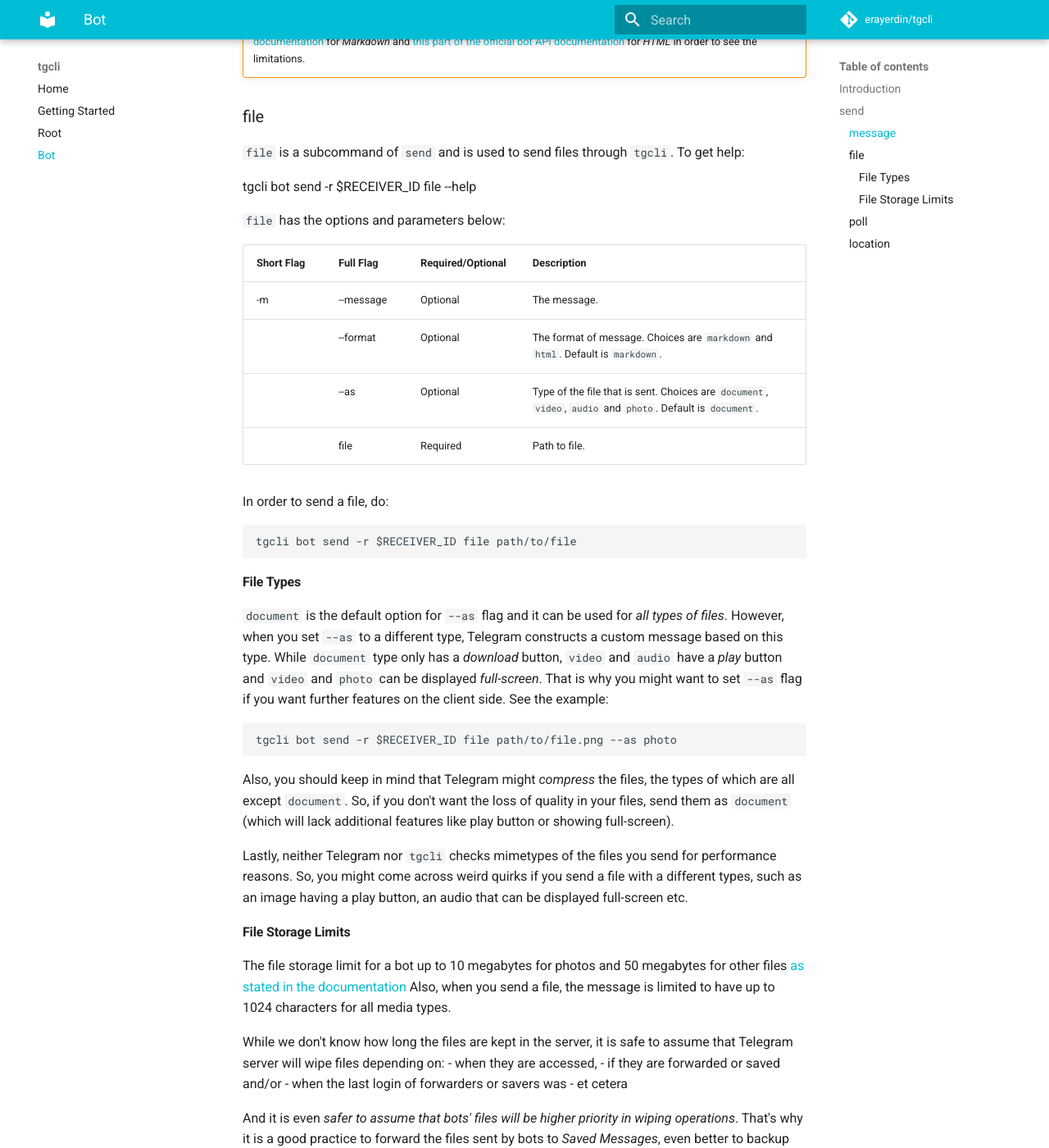
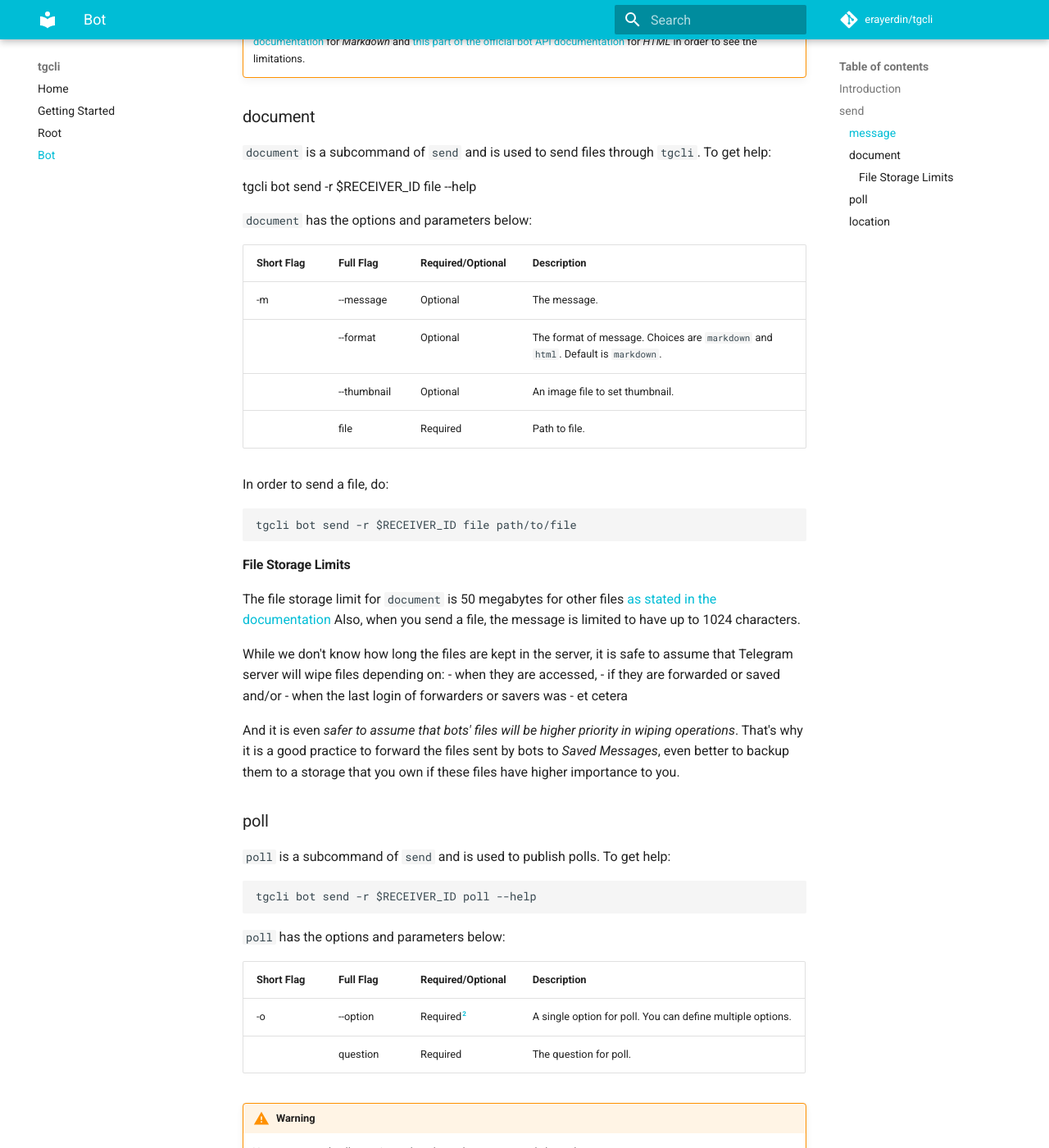
Before and after one commit to erayerdin/tgcli, an MkDocs documentation site: the page built from docs/bot.md, in a window 1280 px wide and 1400 px high, scrolled down 2202 px. Shown: the whole window at 82% size. Built offline with MkDocs 1.6.1 and Material for MkDocs 9.7.7, drawn with Linux system fonts in a browser that asks for light colours; comment, search, counter and statistics services are not loaded.

Commit message:
updated "document" section of documentation

```diff
--- a/docs/bot.md
+++ b/docs/bot.md
@@ -91,54 +91,33 @@
 [telegram_bot_api_markdown]: https://core.telegram.org/bots/api#markdown-style
 [telegram_bot_api_html]: https://core.telegram.org/bots/api#html-style
 
-### file
+### document
 
-`file` is a subcommand of `send` and is used to send files through `tgcli`. To
+`document` is a subcommand of `send` and is used to send files through `tgcli`. To
 get help:
 
 tgcli bot send -r $RECEIVER_ID file --help
 
-`file` has the options and parameters below:
+`document` has the options and parameters below:
 
 Short Flag | Full Flag | Required/Optional | Description
 --- | --- | --- | ---
 -m | --message | Optional | The message.
  | --format | Optional | The format of message. Choices are `markdown` and `html`. Default is `markdown`.
- | --as | Optional | Type of the file that is sent. Choices are `document`, `video`, `audio` and `photo`. Default is `document`.
+ | --thumbnail | Optional | An image file to set thumbnail.
  | file | Required | Path to file.
 
 In order to send a file, do:
 
     tgcli bot send -r $RECEIVER_ID file path/to/file
 
-#### File Types
-
-`document` is the default option for `--as` flag and it can be used for *all
-types of files*. However, when you set `--as` to a different type, Telegram
-constructs a custom message based on this type. While `document` type only has
-a *download* button, `video` and `audio` have a *play* button and `video` and
-`photo` can be displayed *full-screen*. That is why you might want to set `--as`
-flag if you want further features on the client side. See the example:
-
-    tgcli bot send -r $RECEIVER_ID file path/to/file.png --as photo
-
-Also, you should keep in mind that Telegram might *compress* the files, the
-types of which are all except `document`. So, if you don't want the loss of
-quality in your files, send them as `document` (which will lack additional
-features like play button or showing full-screen).
-
-Lastly, neither Telegram nor `tgcli` checks mimetypes of the files you send for
-performance reasons. So, you might come across weird quirks if you send a file
-with a different types, such as an image having a play button, an audio that can
-be displayed full-screen etc.
-
 #### File Storage Limits
 
-The file storage limit for a bot up to 10 megabytes for photos and 50 megabytes
+The file storage limit for `document` is 50 megabytes
 for other files
 [as stated in the documentation](https://core.telegram.org/bots/api#sending-files)
 Also, when you send a file, the message is limited to have up to 1024
-characters for all media types.
+characters.
 
 While we don't know how long the files are kept in the server, it is safe to
 assume that Telegram server will wipe files depending on:
```
